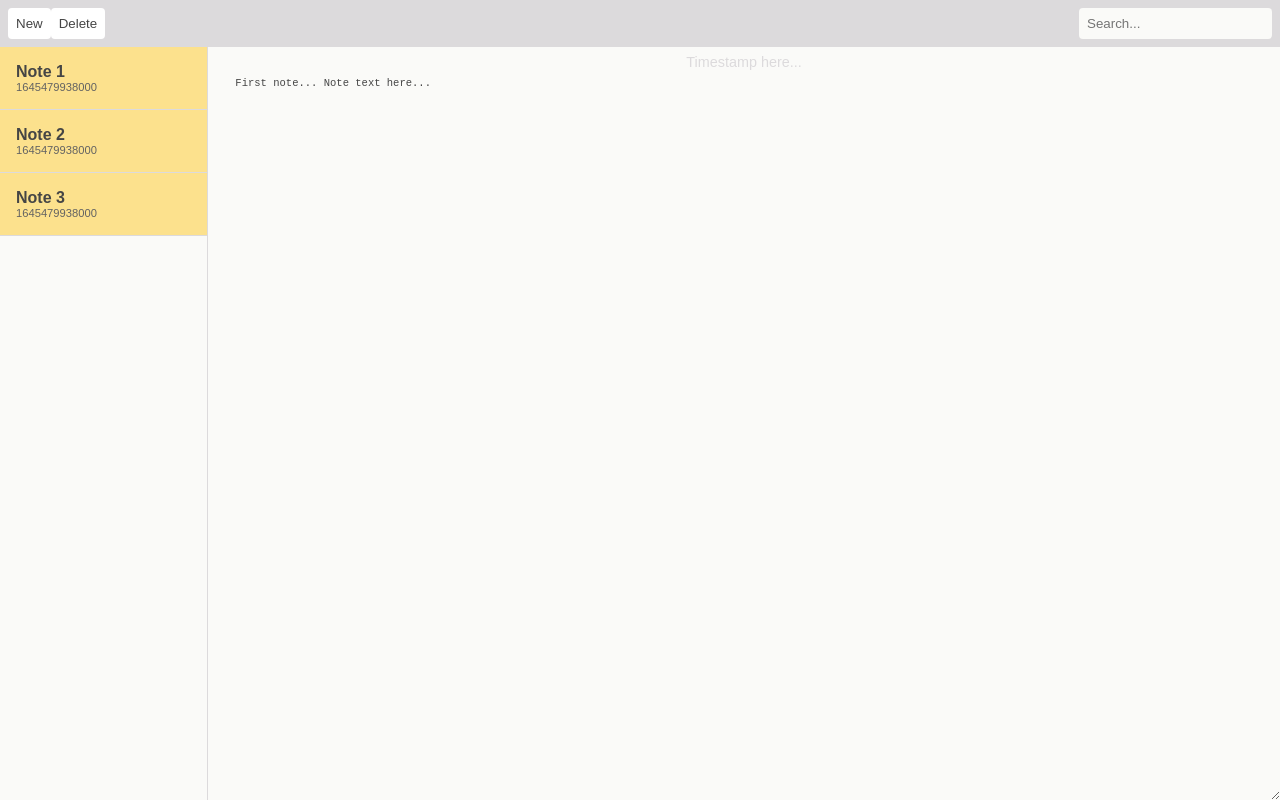
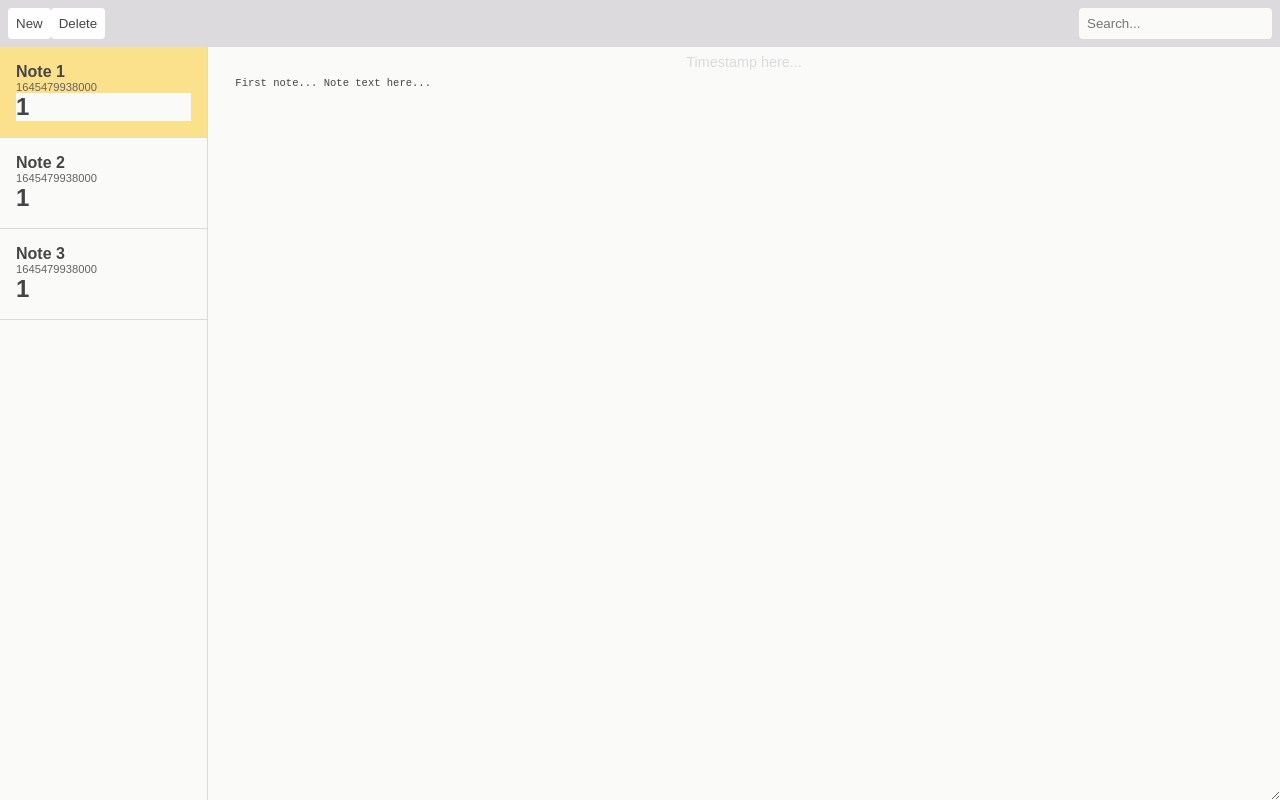
Before and after one commit to JamesHanovnikian/notes_app, a Vue app: page / in a window 1280 px wide. Built offline with nearby package versions, Linux system fonts and the light colour scheme.

Commit message:
set event to change id based on click listener for current note

```diff
--- a/src/components/Noteselector.vue
+++ b/src/components/Noteselector.vue
@@ -1,13 +1,21 @@
 <template>
-  <div class="note-selector active">
+  <div class="note-selector" v-bind:class="{active: mynote.id === selectedNoteId}"
+    v-on:click="selectNote(mynote)">
      <p class="note-selector-title"> {{ mynote.body }}</p>
      <p class="note-selector-timestamp"> {{ mynote.timestamp}} </p>
+     <h2> {{selectedNoteId}} </h2>
   </div>
 </template>
 
 
 <script>
 export default {
-  props: ["mynote"],
+  props: ["mynote", "selectedNoteId"],
+  methods: {
+    selectNote: function (mynote) {
+      console.log(mynote.id);
+      this.$emit("selectNote", mynote);
+    },
+  },
 };
 </script>
--- a/src/components/Noteselectors.vue
+++ b/src/components/Noteselectors.vue
@@ -4,8 +4,12 @@
     v-for="note in notes"
     v-bind:key="note.id"
     v-bind:mynote="note"
+    v-bind:selectedNoteId="selectedNoteId"
+    v-on:selectNote="selectNote"
     />
+
   </div>
+
 </template>
 
 
@@ -17,6 +21,11 @@ export default {
   components: {
     Noteselector,
   },
+  methods: {
+    selectNote: function (mynote) {
+      this.selectedNoteId = mynote.id;
+    },
+  },
   data: function () {
     return {
       notes: [
@@ -24,6 +33,7 @@ export default {
         { id: 2, body: "Note 2", timestamp: Date.now() },
         { id: 3, body: "Note 3", timestamp: Date.now() },
       ],
+      selectedNoteId: 1,
     };
   },
 };
```
